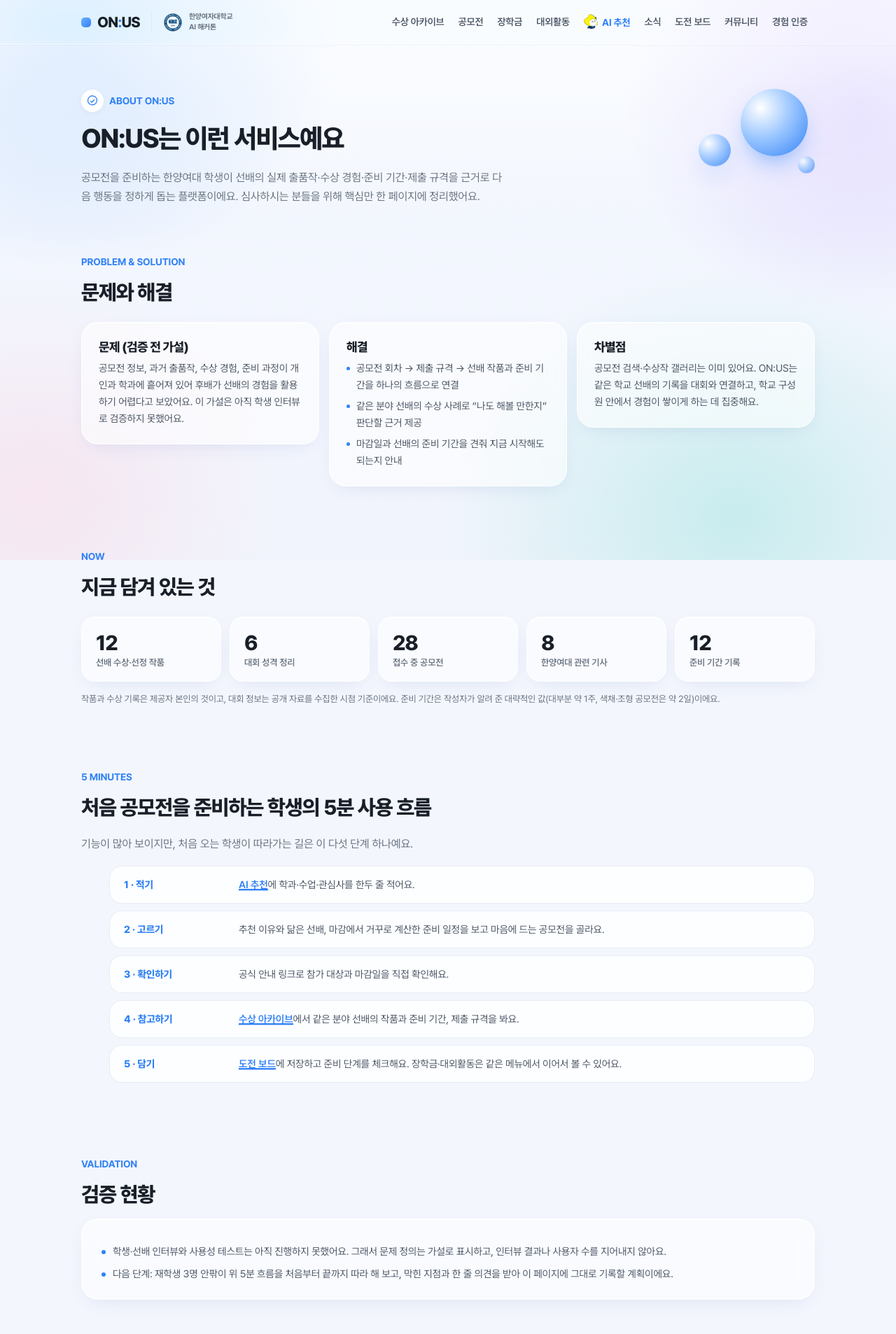
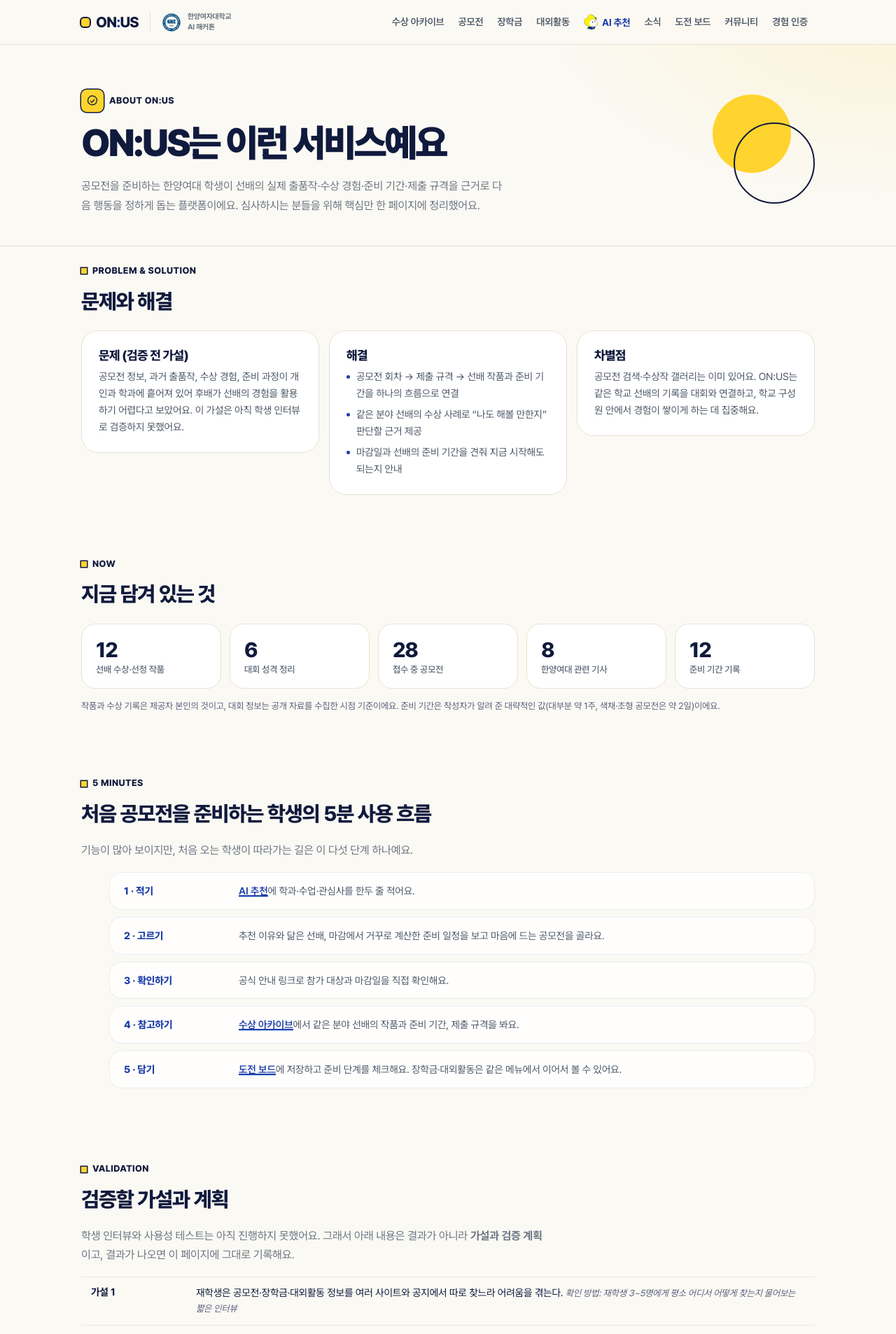
Before and after one commit to 0419kym-hue/onus, a Next.js app: page /onus/about in a window 1280 px wide. Shown: the top 1906 px of the page at 70% size. Built offline with nearby package versions, Linux system fonts and the light colour scheme.

Commit message:
디자인 마감: 개나리 노랑+네이비 에디토리얼 스타일, 검증 가설 정리
Co-Authored-By: Claude Sonnet 5.5 <noreply@anthropic.com>

```diff
--- a/app/onus/about/page.tsx
+++ b/app/onus/about/page.tsx
@@ -64,13 +64,15 @@ export default function AboutPage() {
    </section>
 
    <section className="on-section">
-    <Reveal><p className="on-eyebrow">VALIDATION</p><h2>검증 현황</h2></Reveal>
-    <div className="on-note-card" style={{ marginTop: 14 }}>
-     <ul>
-      <li>학생·선배 인터뷰와 사용성 테스트는 아직 진행하지 못했어요. 그래서 문제 정의는 가설로 표시하고, 인터뷰 결과나 사용자 수를 지어내지 않아요.</li>
-      <li>다음 단계: 재학생 3명 안팎이 위 5분 흐름을 처음부터 끝까지 따라 해 보고, 막힌 지점과 한 줄 의견을 받아 이 페이지에 그대로 기록할 계획이에요.</li>
-     </ul>
-    </div>
+    <Reveal><p className="on-eyebrow">VALIDATION</p><h2>검증할 가설과 계획</h2><p className="on-section-lead">학생 인터뷰와 사용성 테스트는 아직 진행하지 못했어요. 그래서 아래 내용은 결과가 아니라 <strong>가설과 검증 계획</strong>이고, 결과가 나오면 이 페이지에 그대로 기록해요.</p></Reveal>
+    <table className="on-status-table">
+     <tbody>
+      <tr><th>가설 1</th><td>재학생은 공모전·장학금·대외활동 정보를 여러 사이트와 공지에서 따로 찾느라 어려움을 겪는다. <em className="on-small">확인 방법: 재학생 3~5명에게 평소 어디서 어떻게 찾는지 물어보는 짧은 인터뷰</em></td></tr>
+      <tr><th>가설 2</th><td>선배의 작품·준비 기간·제출 규격을 보면 첫 도전의 부담이 줄어든다. <em className="on-small">확인 방법: 아카이브를 본 뒤 &ldquo;도전해 볼 마음이 생겼나요&rdquo;를 5점 척도와 한 줄 의견으로 받기</em></td></tr>
+      <tr><th>가설 3</th><td>처음 온 학생이 5분 안에 나에게 맞는 기회를 하나 저장할 수 있다. <em className="on-small">확인 방법: 위 5분 흐름을 과제로 주고 관찰하며 막힌 지점 기록 (성공 기준: 참여자 과반이 5분 안에 저장까지 도달)</em></td></tr>
+     </tbody>
+    </table>
+    <p className="on-small" style={{ marginTop: 12 }}>이 가설들로 인터뷰 질문을 만들고, 받은 피드백은 화면 개선에 반영한 뒤 &ldquo;무엇을 들었고 무엇을 고쳤는지&rdquo;를 함께 남길 계획이에요.</p>
    </section>
 
    <section className="on-section">
--- a/app/onus/layout.tsx
+++ b/app/onus/layout.tsx
@@ -4,6 +4,7 @@ import OnusHeader from '@/components/onus/OnusHeader';
 import './onus.css';
 import './onus-redesign.css';
 import './onus-toss.css';
+import './onus-editorial.css';
 
 export const metadata: Metadata = {
  title: { default: 'ON:US | 우리의 도전에 불을 켜다', template: '%s | ON:US' },
--- /dev/null
+++ b/app/onus/onus-editorial.css
@@ -0,0 +1,94 @@
+/* =====================================================================
+   ON:US 에디토리얼 마감 — 한양여대 개나리 노랑 + 네이비 잉크 + 종이 배경
+   클로드 디자인 스킬 가이드(AI 티 나는 보라 그라데이션·똑같은 유리 카드·과한 움직임 지양)에 맞춰
+   색·면·움직임을 정리한 마지막 스타일입니다. 가장 마지막에 불러와서 앞선 규칙을 덮어씁니다.
+   ===================================================================== */
+.onus{
+ --on-bg:#fbf9f3;--on-ink:#101a3d;--on-mut:#5b6280;--on-line:#e7e2d4;--on-soft:#f3efe3;--on-alt:#f7f4ea;
+ --on-accent:#1e3fa8;--on-accent-press:#142c7a;--on-accent-soft:#e8edfa;
+ --on-yellow:#ffd42e;--on-yellow-soft:#fff1b0;
+ --on-glass:#fff;--on-glass-strong:#fff;--on-glass-line:var(--on-line);--on-glass-sh:none;
+ --on-r-card:14px;--on-r-btn:12px;--on-sh1:none;--on-sh2:0 14px 28px -18px rgba(16,26,61,.35);
+ background:var(--on-bg);color:var(--on-ink)}
+.onus::before{background:radial-gradient(60vw 34vw at 100% 0,rgba(255,212,46,.15),transparent 66%),#fbf9f3}
+.onus ::selection{background:var(--on-yellow-soft);color:var(--on-ink)}
+
+/* 헤더·푸터 */
+.onus .on-header{background:rgba(251,249,243,.94);-webkit-backdrop-filter:none;backdrop-filter:none;border-bottom:1px solid var(--on-line);box-shadow:none}
+.onus .on-brand-mark{background:var(--on-yellow);box-shadow:0 0 0 2px var(--on-ink);border-radius:4px;width:12px;height:12px}
+.onus .on-nav a[aria-current="page"]{background:var(--on-yellow-soft);color:var(--on-ink)}
+.onus .on-footer{background:var(--on-ink);color:#c9cee4;border-top:0}
+.onus .on-footer a{color:#fff}
+.onus .on-footer-brand{color:#fff}
+.onus .on-footer-brand span{color:var(--on-yellow)}
+.onus .on-footer-logo{background:#fff;padding:6px 12px;border-radius:8px}
+
+/* 작은 제목(eyebrow): 노란 네모 + 굵은 잉크색 */
+.onus .on-eyebrow{font-size:13px;font-weight:800;letter-spacing:.03em;color:var(--on-ink);display:flex;align-items:center;gap:8px}
+.onus .on-eyebrow::before{content:"";width:8px;height:8px;background:var(--on-yellow);box-shadow:0 0 0 1.5px var(--on-ink);flex:none}
+.onus .on-ph-eyebrow::before,.onus .on-eyebrow-nari::before{display:none}
+.onus .on-ph-ic{background:var(--on-yellow);color:var(--on-ink);box-shadow:0 0 0 1.5px var(--on-ink);border-radius:8px}
+
+/* 버튼: 잉크 버튼 + 누르면 노랑(빠르고 짧게) */
+.onus .on-btn{background:#fff;color:var(--on-ink);border:1px solid var(--on-ink);transition:background .15s ease-out,transform .15s ease-out}
+.onus .on-btn:hover{background:var(--on-yellow-soft);color:var(--on-ink)}
+.onus .on-btn-primary{background:var(--on-ink);color:#fff;border-color:var(--on-ink)}
+.onus .on-btn-primary:hover{background:var(--on-yellow);color:var(--on-ink)}
+.onus .on-more,.onus .on-inline-link{color:var(--on-accent)}
+.onus .on-chip{background:var(--on-soft);color:var(--on-ink)}
+
+/* 카드: 떠 있는 유리 대신 얇은 선으로 구분 */
+.onus :is(.on-contest-card,.on-post,.on-ext,.on-soon,.on-news,.on-finder-card,.on-board-item,.on-verif-item,.on-admin-item,.on-comment,.on-mini,.on-ai-card,.on-note-card,.on-word,.on-panel,.on-status-box,.on-step2){
+ background:#fff;-webkit-backdrop-filter:none;backdrop-filter:none;box-shadow:none;border:1px solid var(--on-line);border-radius:var(--on-r-card)}
+.onus :is(.on-contest-card,.on-post,.on-ext,.on-soon,.on-news,.on-tile,.on-show):hover{background:#fff;border-color:var(--on-ink);box-shadow:var(--on-sh2);transform:translateY(-2px)}
+.onus .on-section-alt,.onus .on-story{background:var(--on-alt);-webkit-backdrop-filter:none;backdrop-filter:none;border-top:1px solid var(--on-line);border-bottom:1px solid var(--on-line)}
+.onus .on-panel-accent{background:var(--on-ink);color:#fff;border-color:var(--on-ink)}
+.onus .on-panel-empty,.onus .on-status-soon{background:transparent;border:1px dashed #cfc8b2}
+.onus .on-filter{background:var(--on-alt)}
+
+/* 페이지 머리말: 기하 도형(노란 원 + 잉크 링)과 큰 제목 */
+.onus .on-pagehead{background:none;border-bottom:1px solid var(--on-line)}
+.onus .on-pagehead h1{font-size:clamp(30px,4.4vw,54px);font-weight:900;letter-spacing:-.055em;line-height:1.12}
+.onus .on-ph-deco i{display:none}
+.onus .on-ph-deco::before{content:"";position:absolute;right:34px;top:8px;width:112px;height:112px;border-radius:50%;background:var(--on-yellow)}
+.onus .on-ph-deco::after{content:"";position:absolute;right:0;top:48px;width:112px;height:112px;border-radius:50%;border:2px solid var(--on-ink)}
+.onus .on-ph-deco{animation:none}
+
+/* 숫자: 카드 대신 굵은 선 위의 큰 숫자 */
+.onus .on-stats>div{background:none;border:0;border-top:2px solid var(--on-ink);border-radius:0;padding:14px 0 0}
+.onus .on-stats strong,.onus .on-stat-n{font-weight:900;letter-spacing:-.05em}
+.onus .on-statband li{background:#fff;-webkit-backdrop-filter:none;backdrop-filter:none;border:1px solid var(--on-line);border-radius:var(--on-r-card);box-shadow:none}
+.onus .on-stat-n em{color:var(--on-accent)}
+
+/* 홈 타일(벤토): 첫 칸은 잉크, 나머지는 선 */
+.onus .on-tilt{transform:none!important;transition:none}
+.onus .on-tile,.onus .on-tilt .on-tile{background:#fff;border:1px solid var(--on-line);box-shadow:none;border-radius:var(--on-r-card)}
+.onus .on-tile-ic{background:var(--on-yellow-soft);color:var(--on-ink);border-radius:12px}
+.onus .on-tiles>li:first-child .on-tile,.onus .on-tiles>li:first-child .on-tilt .on-tile{background:var(--on-ink);border-color:var(--on-ink);box-shadow:none}
+.onus .on-tiles>li:first-child .on-tile-ic{background:var(--on-yellow);color:var(--on-ink);-webkit-backdrop-filter:none;backdrop-filter:none;border-radius:16px}
+
+/* 홈 첫 화면: 차분한 네이비 + 노랑 포인트, 마스코트가 주인공 */
+.onus .on-hero3d{background:radial-gradient(60% 80% at 82% 45%,#1c3180 0%,transparent 72%),#0b1431}
+.onus .on-hero3d-canvas{opacity:.42}
+.onus .on-hero3d h1{text-shadow:none}
+.onus .on-hero3d h1 span{background:none;-webkit-text-fill-color:var(--on-yellow);color:var(--on-yellow)}
+.onus .on-hero3d-cta .primary{background:var(--on-yellow);color:var(--on-ink);box-shadow:none;transition:background .15s ease-out,transform .15s ease-out}
+.onus .on-hero3d-cta .primary:hover{background:#ffe066}
+.onus .on-hero-mascot{bottom:12%;width:clamp(230px,28vw,400px)}
+.onus .on-hero-mascot::before{content:"";position:absolute;inset:-16%;border-radius:50%;border:1.5px dashed rgba(255,212,46,.5)}
+.onus .on-hero-mascot::after{content:"";position:absolute;inset:-4%;border-radius:50%;background:radial-gradient(closest-side,rgba(255,212,46,.16),transparent);z-index:-1}
+.onus .on-hero-mascot .on-m3d-back{filter:brightness(.55) saturate(1.1)}
+
+/* AI 추천 */
+.onus .on-ai-form{background:#fff;border:1px solid var(--on-line);border-radius:18px;box-shadow:none}
+.onus .on-ai-spark{background:var(--on-yellow);color:var(--on-ink)}
+.onus .on-ai-score{background:var(--on-yellow-soft);color:var(--on-ink)}
+
+/* 움직임: 필요한 곳에만 짧게(0.3초 이내, ease-out) */
+.onus .on-reveal{transition-duration:.3s;transition-timing-function:ease-out}
+.onus .on-nari-lg,.onus .on-nav-nari{animation:none}
+@media(max-width:800px){.onus .on-hero-mascot{display:block;right:16px;bottom:auto;top:96px;width:112px}.onus .on-hero-mascot::before{display:none}}
+
+/* 입력창: 흰 카드 위에서도 보이도록 종이색 면 + 선 */
+.onus :is(.on-form,.on-ai-form,.on-search) :is(input:not([type=checkbox]):not([type=radio]):not([type=file]),textarea,select){background:var(--on-soft);border:1px solid var(--on-line)}
+.onus :is(.on-form,.on-ai-form,.on-search) :is(input,textarea,select):focus{background:#fff;border-color:var(--on-ink);box-shadow:0 0 0 3px var(--on-yellow-soft)}
```
